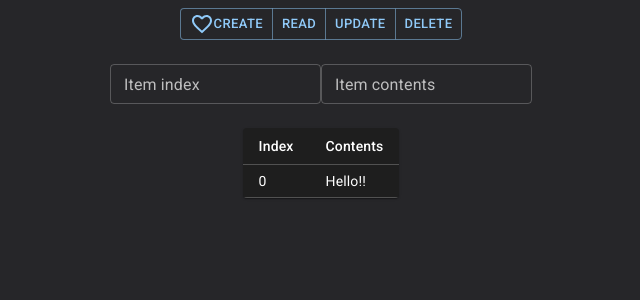
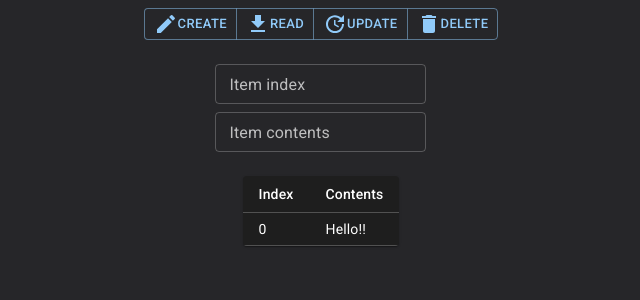
Before and after one commit to artemisia0/TODOListManager, a React (Create React App) app in the folder frontend/: page / in a window 1280 px wide. Shown: the top 300 px of the page, without its empty margins (319-959 px from the left). Built offline with nearby package versions, Linux system fonts and the light colour scheme.

Commit message:
Changed index and contents inputs layout

```diff
--- a/frontend/src/CreateButton.jsx
+++ b/frontend/src/CreateButton.jsx
@@ -1,11 +1,11 @@
 import Button from '@mui/material/Button';
-import FavoriteBorderIcon from '@mui/icons-material/FavoriteBorder'
+import CreateIcon from '@mui/icons-material/Create';
 
 
 export default function CreateButton() {
 	return (
 		<Button variant="outlined" size="small">
-			<FavoriteBorderIcon />
+			<CreateIcon />
 			Create
 		</Button>
 	);
--- a/frontend/src/DeleteButton.jsx
+++ b/frontend/src/DeleteButton.jsx
@@ -1,6 +1,12 @@
 import Button from '@mui/material/Button';
+import DeleteIcon from '@mui/icons-material/Delete';
 
 
 export default function DeleteButton() {
-	return <Button variant="outlined" size="small">Delete</Button>;
+	return (
+		<Button variant="outlined" size="small">
+			<DeleteIcon />
+			Delete
+		</Button>
+	);
 }
--- a/frontend/src/ReadButton.jsx
+++ b/frontend/src/ReadButton.jsx
@@ -1,6 +1,12 @@
 import Button from '@mui/material/Button';
+import GetAppIcon from '@mui/icons-material/GetApp';
 
 
 export default function ReadButton() {
-	return <Button variant="outlined" size="small">Read</Button>;
+	return (
+		<Button variant="outlined" size="small">
+			<GetAppIcon />
+			Read
+		</Button>
+	);
 }
--- a/frontend/src/UpdateButton.jsx
+++ b/frontend/src/UpdateButton.jsx
@@ -1,6 +1,12 @@
 import Button from '@mui/material/Button';
+import UpdateIcon from '@mui/icons-material/Update';
 
 
 export default function UpdateButton() {
-	return <Button variant="outlined" size="small">Update</Button>;
+	return (
+		<Button variant="outlined" size="small">
+			<UpdateIcon />
+			Update
+		</Button>
+	);
 }
--- a/frontend/src/index.jsx
+++ b/frontend/src/index.jsx
@@ -35,9 +35,11 @@ function App() {
 						<DeleteButton />
 					</ButtonGroup>
 				</Box>
-				<Box display="flex" alignItems="center">
-					<IndexInput />
-					<ContentsInput />
+				<Box>
+					<Stack spacing={1} display="flex" alignItems="center">
+						<IndexInput />
+						<ContentsInput />
+					</Stack>
 				</Box>
 				<Box display="flex" alignItems="center">
 					<ContentsTable />
```
Also changed, not shown: 1 other file (tests, documents, lock files or other folders).
